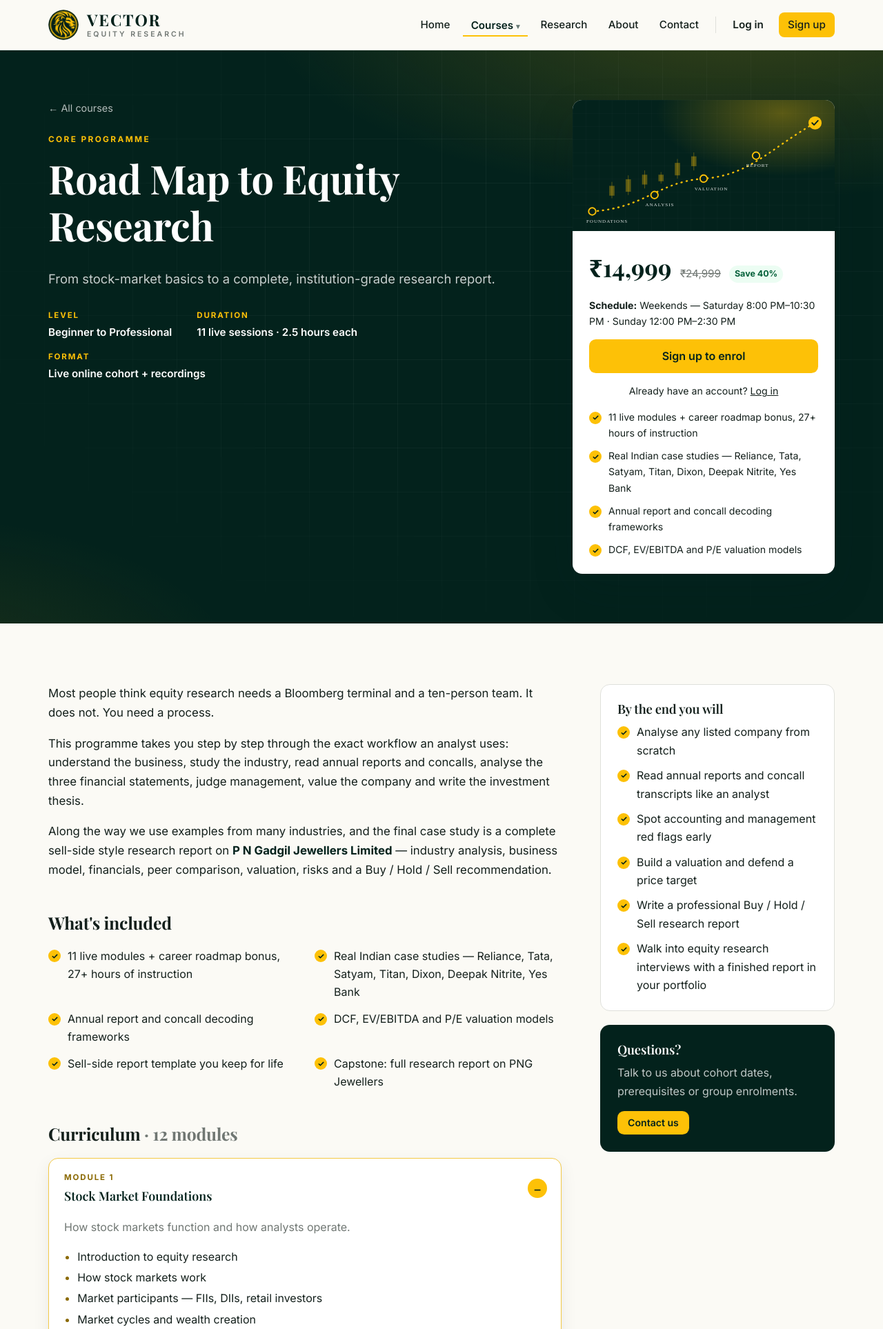
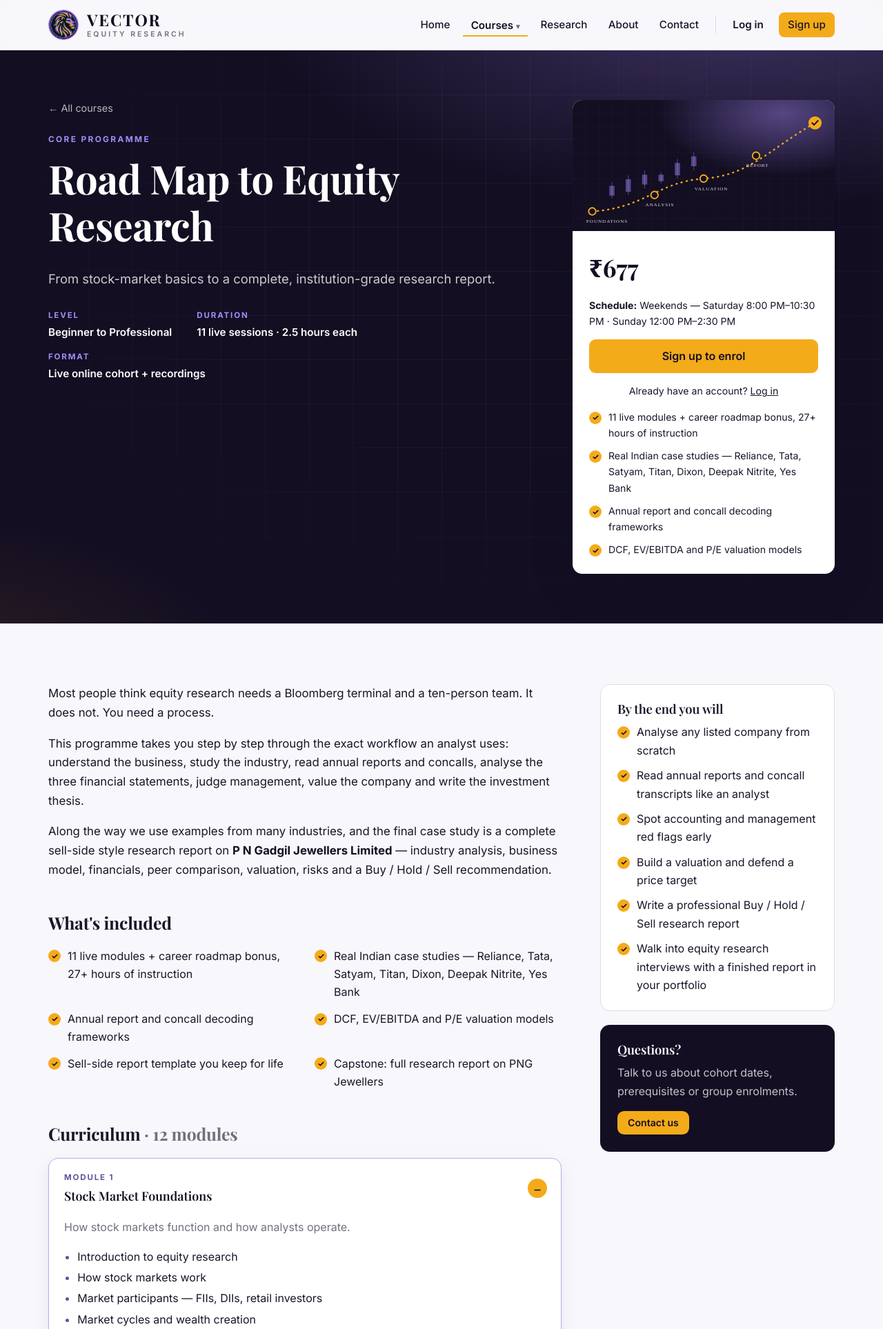
Before and after one commit to chandorkaryash12-netizen/Yash-Chandorkar, a Node server app: page /courses/road-map-to-equity-research in a window 1280 px wide. Shown: the top 1927 px of the page at 69% size. Run offline with Node 20, Linux system fonts and the light colour scheme.

Commit message:
Rebrand to violet, amber and lavender logo; add founder details
New Vector emblem and favicon, premium violet-black theme with a
secondary lavender colour (editable in Admin > Theme), founder section
with photo and background, Mumbai contact details, and course prices
of Rs 677 (Road Map to Equity Research) and Rs 999 (Gold & Jewellery).

Co-Authored-By: Claude Opus 5.5 <noreply@anthropic.com>
Claude-Session: https://claude.ai/code/session_012jirdRTTuumV5ZvF8qswBp

```diff
--- a/public/css/style.css
+++ b/public/css/style.css
@@ -1,10 +1,11 @@
 /* Vector — public site styles. Colours and fonts come from CSS variables set
    in the page <head> from Admin → Theme & format. */
 :root {
-  --primary: #03221c;
-  --accent: #fdc107;
-  --bg: #fbfaf5;
-  --text: #14201c;
+  --primary: #130e22;
+  --accent: #f4ab1a;
+  --secondary: #a78bfa;
+  --bg: #f8f7fb;
+  --text: #1a1528;
   --radius: 14px;
   --font-heading: 'Playfair Display', Georgia, serif;
   --font-body: 'Inter', system-ui, sans-serif;
@@ -13,12 +14,14 @@
   --primary-deep: color-mix(in srgb, var(--primary) 85%, black);
   --accent-soft: color-mix(in srgb, var(--accent) 18%, white);
   --accent-ink: color-mix(in srgb, var(--accent) 55%, black);
+  --secondary-ink: color-mix(in srgb, var(--secondary) 55%, var(--primary));
+  --secondary-soft: color-mix(in srgb, var(--secondary) 14%, white);
   --muted: color-mix(in srgb, var(--text) 60%, var(--bg));
   --line: color-mix(in srgb, var(--text) 12%, var(--bg));
   --card: #ffffff;
-  --tint: color-mix(in srgb, var(--accent) 7%, var(--bg));
-  --shadow: 0 1px 2px rgba(3, 34, 28, .06), 0 8px 24px rgba(3, 34, 28, .07);
-  --shadow-lg: 0 24px 60px rgba(3, 34, 28, .16);
+  --tint: color-mix(in srgb, var(--secondary) 8%, var(--bg));
+  --shadow: 0 1px 2px rgba(19, 14, 34, .06), 0 8px 24px rgba(19, 14, 34, .07);
+  --shadow-lg: 0 24px 60px rgba(19, 14, 34, .16);
   --maxw: 1180px;
 }
 
@@ -128,8 +131,8 @@ code { font-size: .88em; background: var(--tint); padding: .1em .35em; border-ra
 .hero, .page-hero, .dash-hero, .section-dark, .auth-side {
   position: relative; overflow: hidden; color: #fff;
   background:
-    radial-gradient(1200px 500px at 85% -10%, color-mix(in srgb, var(--accent) 22%, transparent), transparent 60%),
-    radial-gradient(800px 400px at -10% 110%, color-mix(in srgb, var(--accent) 10%, transparent), transparent 60%),
+    radial-gradient(1200px 520px at 85% -10%, color-mix(in srgb, var(--secondary) 30%, transparent), transparent 60%),
+    radial-gradient(800px 400px at -10% 110%, color-mix(in srgb, var(--accent) 12%, transparent), transparent 60%),
     var(--primary);
 }
 .hero-grid-bg {
@@ -145,14 +148,14 @@ code { font-size: .88em; background: var(--tint); padding: .1em .35em; border-ra
 .hero h1 { color: #fff; max-width: 14ch; }
 .lead { font-size: 1.15rem; color: rgba(255,255,255,.78); max-width: 58ch; }
 .hero-actions { display: flex; flex-wrap: wrap; gap: 12px; margin-top: 28px; }
-.eyebrow { display: inline-block; font: 700 .74rem/1 var(--font-body); letter-spacing: .2em; text-transform: uppercase; color: var(--accent-ink); margin-bottom: 16px; }
-.eyebrow-light { color: var(--accent); }
+.eyebrow { display: inline-block; font: 700 .74rem/1 var(--font-body); letter-spacing: .2em; text-transform: uppercase; color: var(--secondary-ink); margin-bottom: 16px; }
+.eyebrow-light { color: var(--secondary); }
 .hero-visual { display: flex; justify-content: center; }
 .emblem-wrap { position: relative; width: min(420px, 80vw); aspect-ratio: 1; display: grid; place-items: center; }
 .emblem-wrap::before, .emblem-wrap::after { content: ''; position: absolute; border-radius: 50%; }
-.emblem-wrap::before { inset: -6%; border: 1px dashed color-mix(in srgb, var(--accent) 45%, transparent); animation: spin 60s linear infinite; }
-.emblem-wrap::after { inset: 8%; background: radial-gradient(circle, color-mix(in srgb, var(--accent) 35%, transparent), transparent 70%); filter: blur(30px); z-index: 0; }
-.emblem { position: relative; z-index: 1; width: 86%; border-radius: 50%; box-shadow: 0 30px 80px rgba(0,0,0,.45), 0 0 0 6px color-mix(in srgb, var(--accent) 85%, transparent); }
+.emblem-wrap::before { inset: -6%; border: 1px dashed color-mix(in srgb, var(--secondary) 55%, transparent); animation: spin 60s linear infinite; }
+.emblem-wrap::after { inset: 8%; background: radial-gradient(circle, color-mix(in srgb, var(--secondary) 45%, transparent), transparent 70%); filter: blur(30px); z-index: 0; }
+.emblem { position: relative; z-index: 1; width: 86%; border-radius: 50%; box-shadow: 0 30px 80px rgba(0,0,0,.45), 0 0 0 1px color-mix(in srgb, var(--secondary) 60%, transparent); }
 .hero-photo { width: 100%; border-radius: var(--radius); box-shadow: var(--shadow-lg); }
 @keyframes spin { to { transform: rotate(360deg); } }
 @media (prefers-reduced-motion: reduce) { .emblem-wrap::before { animation: none; } html { scroll-behavior: auto; } }
@@ -266,7 +269,7 @@ code { font-size: .88em; background: var(--tint); padding: .1em .35em; border-ra
 .course-hero h1 { max-width: 18ch; }
 .hero-meta { list-style: none; padding: 0; margin: 28px 0 0; display: flex; flex-wrap: wrap; gap: 14px 36px; }
 .hero-meta li { font-weight: 600; font-size: .95rem; }
-.hero-meta span { display: block; font-size: .72rem; text-transform: uppercase; letter-spacing: .16em; color: var(--accent); font-weight: 700; margin-bottom: 2px; }
+.hero-meta span { display: block; font-size: .72rem; text-transform: uppercase; letter-spacing: .16em; color: var(--secondary); font-weight: 700; margin-bottom: 2px; }
 .enrol-card { background: var(--card); color: var(--text); border-radius: var(--radius); box-shadow: var(--shadow-lg); overflow: hidden; position: sticky; top: 92px; }
 .enrol-img { aspect-ratio: 16/8; width: 100%; object-fit: cover; }
 .enrol-body { padding: 24px; display: grid; gap: 14px; }
@@ -285,24 +288,24 @@ code { font-size: .88em; background: var(--tint); padding: .1em .35em; border-ra
 .side-card-dark p { color: rgba(255,255,255,.75); }
 .curriculum { display: grid; gap: 10px; }
 .curriculum details { background: var(--card); border: 1px solid var(--line); border-radius: var(--radius); overflow: hidden; }
-.curriculum details[open] { border-color: color-mix(in srgb, var(--accent) 70%, var(--line)); box-shadow: var(--shadow); }
+.curriculum details[open] { border-color: color-mix(in srgb, var(--secondary) 60%, var(--line)); box-shadow: var(--shadow); }
 .curriculum summary { list-style: none; cursor: pointer; padding: 18px 52px 18px 22px; position: relative; display: flex; flex-direction: column; gap: 2px; }
 .curriculum summary::-webkit-details-marker { display: none; }
 .curriculum summary::after { content: '+'; position: absolute; right: 20px; top: 50%; transform: translateY(-50%); width: 28px; height: 28px; border-radius: 50%; background: var(--tint); display: grid; place-items: center; font-size: 1.2rem; color: var(--primary); transition: .2s; }
 .curriculum details[open] summary::after { content: '−'; background: var(--accent); }
-.mod-num { font-size: .72rem; letter-spacing: .16em; text-transform: uppercase; font-weight: 700; color: var(--accent-ink); }
+.mod-num { font-size: .72rem; letter-spacing: .16em; text-transform: uppercase; font-weight: 700; color: var(--secondary-ink); }
 .mod-title { font-family: var(--font-heading); font-size: 1.12rem; font-weight: 600; color: var(--primary); }
 .mod-body { padding: 0 22px 20px; color: var(--muted); }
 .mod-body ul { margin: 0; padding-left: 1.2em; color: var(--text); }
 .mod-body li { margin-bottom: 4px; }
-.mod-body li::marker { color: var(--accent-ink); }
+.mod-body li::marker { color: var(--secondary-ink); }
 
 /* ---------- Testimonials ---------- */
 .quote-grid { position: relative; display: grid; grid-template-columns: repeat(auto-fit, minmax(280px, 1fr)); gap: 22px; }
 .quote { margin: 0; padding: 30px; border-radius: var(--radius); background: rgba(255,255,255,.05); border: 1px solid rgba(255,255,255,.1); display: flex; flex-direction: column; }
 .quote blockquote { margin: 0 0 22px; font-family: var(--font-heading); font-size: 1.12rem; line-height: 1.55; color: rgba(255,255,255,.92); }
 .quote figcaption { margin-top: auto; display: flex; flex-direction: column; }
-.quote figcaption strong { color: var(--accent); }
+.quote figcaption strong { color: var(--secondary); }
 .quote figcaption span { font-size: .88rem; color: rgba(255,255,255,.6); }
 
 /* ---------- FAQ ---------- */
--- a/public/js/admin.js
+++ b/public/js/admin.js
@@ -69,7 +69,7 @@
   var preview = document.querySelector('[data-theme-preview]');
   if (preview) {
     var root = document.documentElement;
-    var map = { primary: '--primary', accent: '--accent', background: '--bg', text: '--text' };
+    var map = { primary: '--primary', accent: '--accent', secondary: '--secondary', background: '--bg', text: '--text' };
     document.querySelectorAll('[data-theme-var]').forEach(function (input) {
       input.addEventListener('input', function () {
         root.style.setProperty(map[input.getAttribute('data-theme-var')], input.value);
--- a/src/db.js
+++ b/src/db.js
@@ -30,6 +30,12 @@ function load() {
     }
     for (const key of Object.keys(seed.settings)) {
       if (state.settings[key] === undefined) state.settings[key] = seed.settings[key];
+    }
+    for (const key of Object.keys(seed.settings.sections)) {
+      if (state.settings.sections[key] === undefined) state.settings.sections[key] = seed.settings.sections[key];
+    }
+    for (const key of Object.keys(seed.settings.theme)) {
+      if (state.settings.theme[key] === undefined) state.settings.theme[key] = seed.settings.theme[key];
     }
   } else {
     state = buildSeed();
--- a/src/routes/admin.js
+++ b/src/routes/admin.js
@@ -176,6 +176,7 @@ router.post('/theme', (req, res) => {
     const color = (v, fallback) => (/^#[0-9a-f]{6}$/i.test(v) ? v : fallback);
     t.primary = color(req.body.primary, t.primary);
     t.accent = color(req.body.accent, t.accent);
+    t.secondary = color(req.body.secondary, t.secondary || '#a78bfa');
     t.background = color(req.body.background, t.background);
     t.text = color(req.body.text, t.text);
     if (FONTS.heading.includes(req.body.headingFont)) t.headingFont = req.body.headingFont;
--- a/views/about.ejs
+++ b/views/about.ejs
@@ -27,7 +27,7 @@
       <div>
         <span class="eyebrow"><%= content.founder_role %></span>
         <h2><%= content.founder_name %></h2>
-        <p><%= content.founder_bio %></p>
+        <div class="founder-bio"><%- h.formatText(content.founder_bio) %></div>
       </div>
     </div>
   </div>
--- a/views/admin/settings.ejs
+++ b/views/admin/settings.ejs
@@ -37,7 +37,7 @@
     <div class="panel-head"><h2>Home page sections</h2><p class="small muted">Untick to hide a section.</p></div>
     <div class="toggles">
       <% Object.keys(site.sections).forEach(function (k) { %>
-        <label class="toggle"><input type="checkbox" name="section_<%= k %>" value="1" <%= site.sections[k] ? 'checked' : '' %>><span></span><%= { hero: 'Hero banner', stats: 'Highlight numbers', courses: 'Courses', approach: 'Method steps', research: 'Latest research', testimonials: 'Testimonials', faq: 'FAQ', cta: 'Call to action' }[k] || k %></label>
+        <label class="toggle"><input type="checkbox" name="section_<%= k %>" value="1" <%= site.sections[k] ? 'checked' : '' %>><span></span><%= { hero: 'Hero banner', stats: 'Highlight numbers', courses: 'Courses', approach: 'Method steps', research: 'Latest research', founder: 'Meet the analyst', testimonials: 'Testimonials', faq: 'FAQ', cta: 'Call to action' }[k] || k %></label>
       <% }) %>
     </div>
   </section>
--- a/views/admin/theme.ejs
+++ b/views/admin/theme.ejs
@@ -4,10 +4,10 @@
   <div class="admin-cols">
     <section class="panel">
       <div class="panel-head"><h2>Colours</h2></div>
-      <% [['primary', 'Primary (headers, buttons, footer)'], ['accent', 'Accent (highlights, call-to-action)'], ['background', 'Page background'], ['text', 'Body text']].forEach(function (c) { %>
+      <% [['primary', 'Primary (headers, buttons, footer)'], ['accent', 'Accent (buttons, prices, call-to-action)'], ['secondary', 'Secondary (labels, highlights, glows)'], ['background', 'Page background'], ['text', 'Body text']].forEach(function (c) { %>
         <label class="color-field"><span><%= c[1] %></span><span class="color-inputs"><input type="color" name="<%= c[0] %>" value="<%= site.theme[c[0]] %>" data-theme-var="<%= c[0] %>"><code><%= site.theme[c[0]] %></code></span></label>
       <% }) %>
-      <p class="small muted">Vector brand: primary <code>#03221c</code>, accent <code>#fdc107</code>.</p>
+      <p class="small muted">Vector brand: primary <code>#130e22</code>, accent <code>#f4ab1a</code>, secondary <code>#a78bfa</code>.</p>
     </section>
     <section class="panel">
       <div class="panel-head"><h2>Typography & shape</h2></div>
--- a/views/partials/cta.ejs
+++ b/views/partials/cta.ejs
@@ -5,9 +5,9 @@
       <p><%= content.cta_subtitle %></p>
     </div>
     <% if (currentUser) { %>
-      <a href="/dashboard" class="btn btn-primary btn-lg">Go to my dashboard</a>
+      <a href="/dashboard" class="btn btn-accent btn-lg">Go to my dashboard</a>
     <% } else { %>
-      <a href="/signup" class="btn btn-primary btn-lg"><%= content.cta_button %></a>
+      <a href="/signup" class="btn btn-accent btn-lg"><%= content.cta_button %></a>
     <% } %>
   </div>
 </section>
```
Also changed, not shown: other parts of public/css/style.css (+14 -12 lines), src/seed.js (+17 -14 lines), src/theme.js (+7 -5 lines), views/home.ejs (+19 -0 lines), public/images/course-gold.svg, public/images/course-roadmap.svg, public/images/favicon.png, public/images/founder.jpg (added), public/images/vector-emblem.jpg (deleted), public/images/vector-emblem.png, public/images/vector-logo-full.jpg (deleted), public/images/vector-logo-full.png (added).
